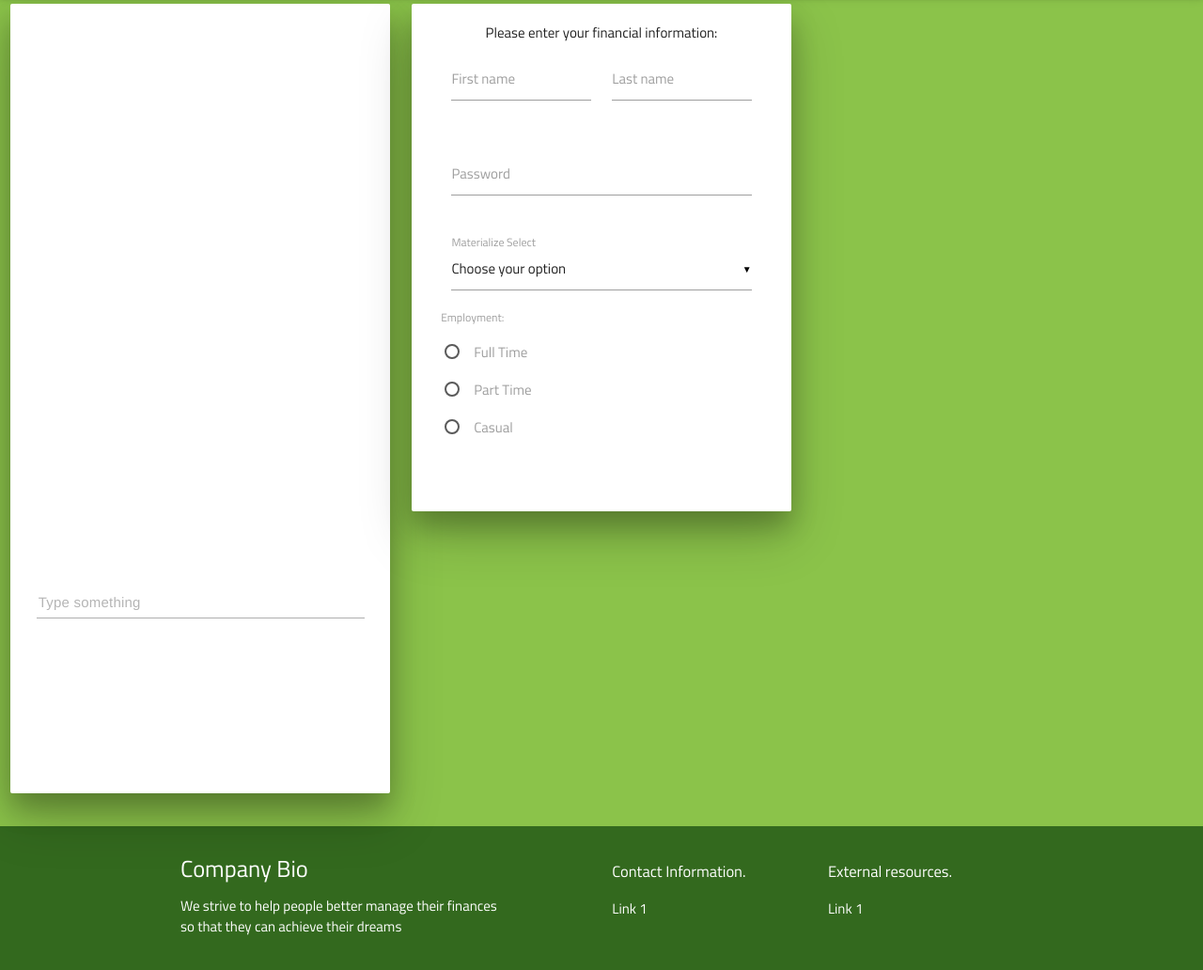
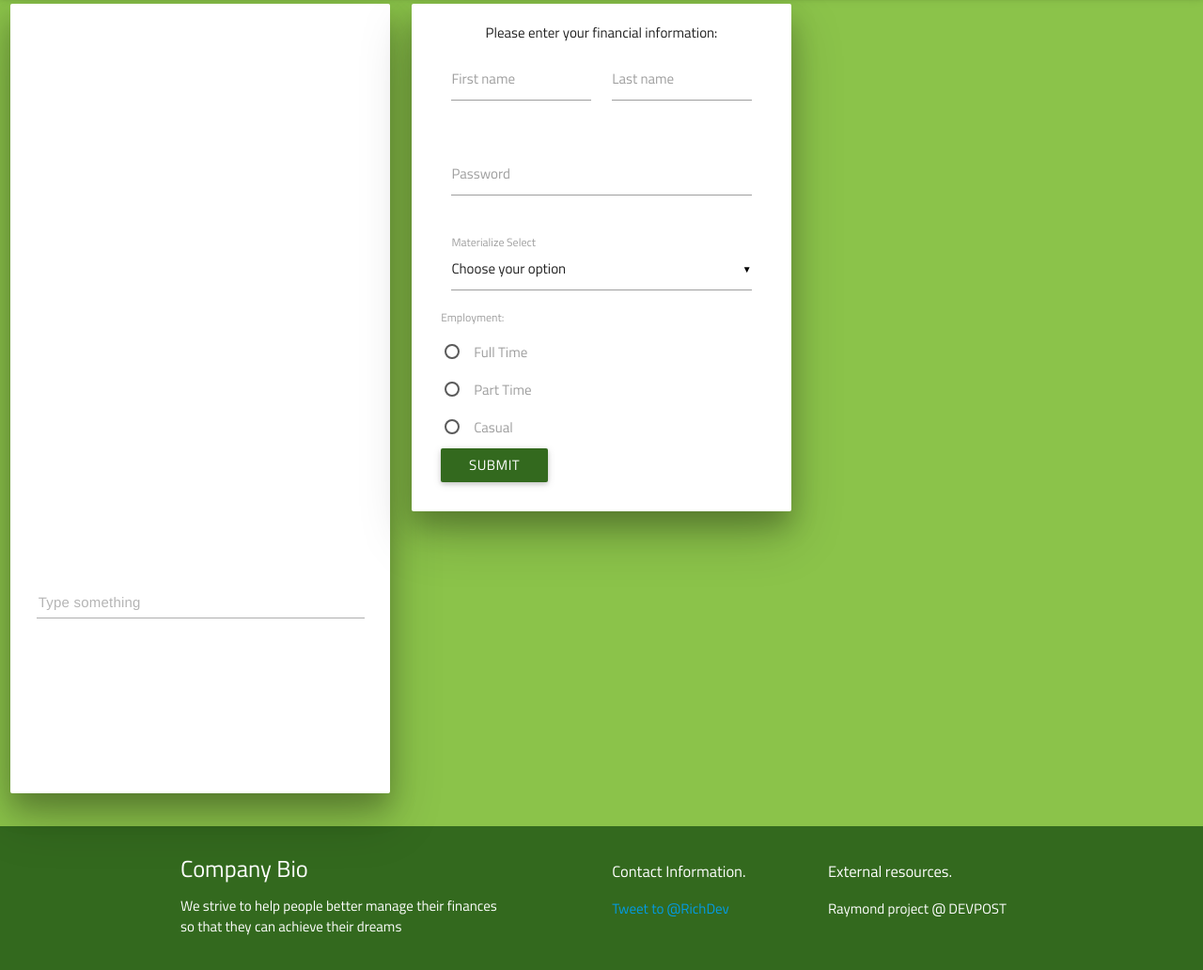
Before and after one commit to saridsa1/Raymond, a website: page public/index.html in a window 1280 px wide. Shown: the part 68-1100 px from the top of the page at 94% size. Drawn offline with nearby package versions, Linux system fonts and the light colour scheme; no server answers.

Commit message:
Form changes

```diff
--- a/public/index.html
+++ b/public/index.html
@@ -39,11 +39,12 @@
 				<div class="card-panel z-depth-4">
 					<div class="ScrollStyle">
 						<div class="row">
-							<form class="col s12">
+
+							<form class="col s12" action="" method="">
 								<div class="row">
 									<center>Please enter your financial information:</center>
 									<div class="input-field col s6">
-										<input id="first_name" type="text" class="validate">
+										<input type="text" name="first_name" id="first_name" type="text" class="validate">
 										<label for="first_name">First name</label>
 									</div>
 									<div class="input-field col s6">
@@ -67,7 +68,6 @@
 									</select>
 									<label>Materialize Select</label>
 								</div>
-								<form action="#">
 									<label>Employment:</label>
 									<p>
 										<input class="with-gap" name="group1" type="radio" id="test1" />
@@ -81,8 +81,29 @@
 										<input class="with-gap" name="group1" type="radio" id="test3"  />
 										<label for="test3">Casual</label>
 									</p>
-								</form>
+								<a id="submit-form" class="waves-effect waves-light btn">submit</a>
 							</form>
+							<!--
+							<form class="col s12" id="form-one">
+								<div class="row">
+									<div class="input-field col s6">
+          					<input id="first_name" type="text" class="validate">
+          					<label for="first_name">First Name</label>
+        					</div>
+        					<div class="input-field col s6">
+          					<input id="last_name" type="text" class="validate">
+          					<label for="last_name">Last Name</label>
+        					</div>
+								</div>
+								<div class="row"
+							</form>
+
+							<form class="col s12" id="form-two">
+							</form>
+
+							<form class="col s12" id="form-three">
+							</form>
+						-->
 						</div>
 					</div>
 				</div>
@@ -105,13 +126,13 @@
 				<div class="col l3 s12">
 					<p class="white-text" style="font-size:110%;">Contact Information.</p>
 					<ul>
-						<li><a class="white-text" href="#!">Link 1</a></li>
+						<li><a href="https://twitter.com/intent/tweet?screen_name=RichDev" class="twitter-mention-button" data-show-count="false">Tweet to @RichDev</a><script async src="//platform.twitter.com/widgets.js" charset="utf-8"></script></li>
 					</ul>
 				</div>
 				<div class="col l3 s12">
 					<p class="white-text" style="font-size:110%;">External resources.</p>
 					<ul>
-						<li><a class="white-text" href="#!">Link 1</a></li>
+						<li><a class="white-text" href="http://devpost.com/software/raymond-lfvstn">Raymond project @ DEVPOST</a></li>
 					</ul>
 				</div>
 			</div>
@@ -130,7 +151,6 @@
   <script src="js/conversation.js"></script>
   <script src="js/payload.js"></script>
   <script src="js/global.js"></script>
-
 </body>
 
 </html>
```
